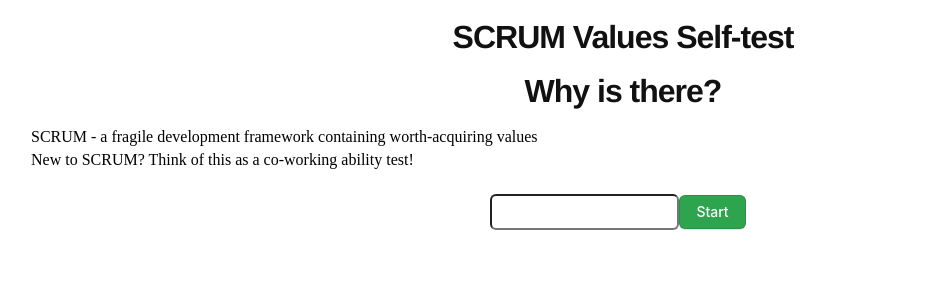
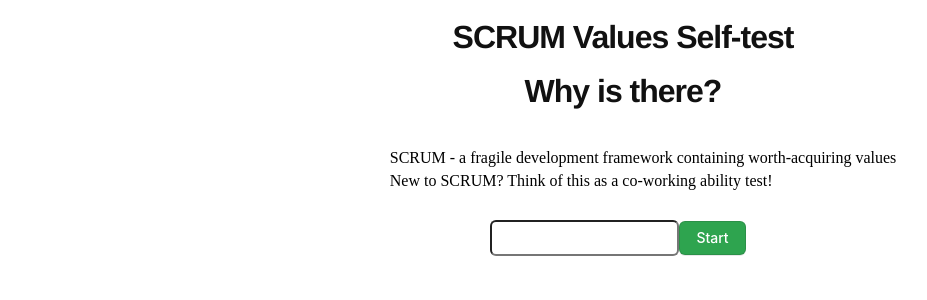
Before and after one commit to mintcd/beehexaminiproject, a React (Create React App) app: page / in a window 1280 px wide. Shown: the top 300 px of the page, without its empty margins (17-944 px from the left). Built offline with nearby package versions, Linux system fonts and the light colour scheme.

Commit message:
Modified non-centered elements

```diff
--- a/src/styles.scss
+++ b/src/styles.scss
@@ -40,6 +40,7 @@
 
 ul {
   list-style-type: none;
+  align-content: center;
 }
 
 .radarchart {
@@ -184,14 +185,13 @@ ol {
   padding-left: 50px;
 }
 
-.intro-container {
-  .intro-list {
-    align-items: center;
+.intro-list {
+  display: flex;
+  justify-content: center;
 
-    .intro-element {
-      margin-top: 5px;
-      margin-bottom: 5px;
-    }
+  .intro-element {
+    margin-top: 5px;
+    margin-bottom: 5px;
   }
 }
 
--- a/src/views/intro.jsx
+++ b/src/views/intro.jsx
@@ -1,11 +1,14 @@
 const Intro = () => {
     return (
         <div class="intro-container">
-            <h1> Why is there? </h1>
-            <ul class="intro-list">
-                <li class="intro-element"> SCRUM - a fragile development framework containing worth-acquiring values </li>
-                <li class="intro-element"> New to SCRUM? Think of this as a co-working ability test!</li>
-            </ul>
+            <h1 class="intro-titile"> Why is there? </h1>
+            <div class="intro-list">
+                <ul >
+                    <li class="intro-element"> SCRUM - a fragile development framework containing worth-acquiring values </li>
+                    <li class="intro-element"> New to SCRUM? Think of this as a co-working ability test!</li>
+                </ul>
+            </div>
+
         </div>
     )
 }
```
